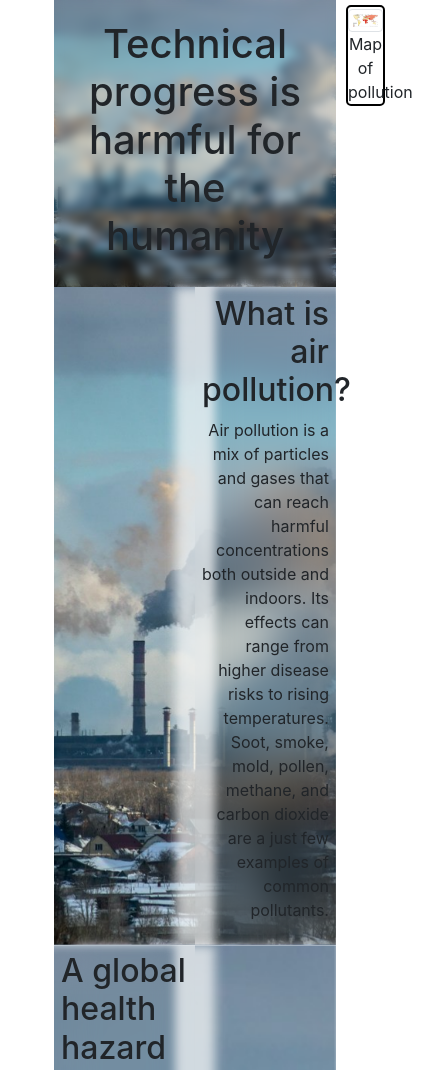
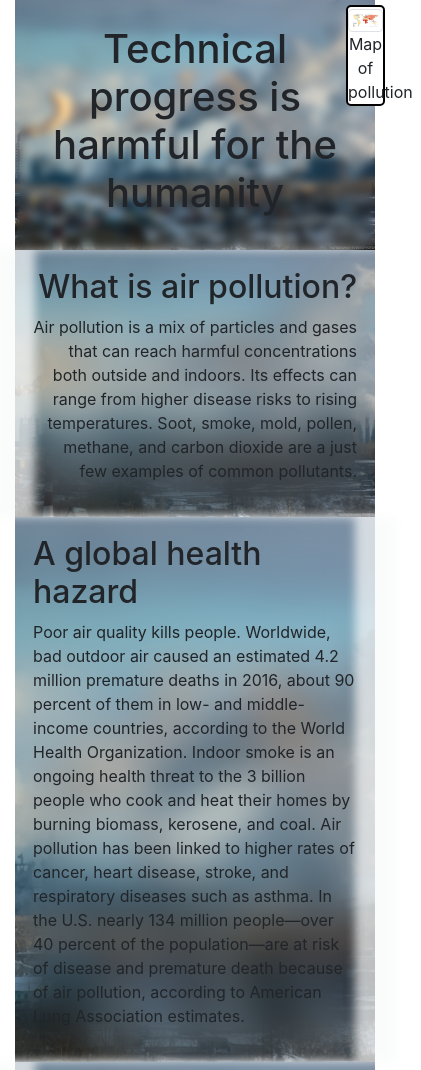
Before and after one commit to N777/Eng, a plain HTML site: page index.html in a window 390 px wide. Shown: the top 1070 px of the page, 421 px wide, since content can reach past the window. Drawn offline with Linux system fonts and the light colour scheme.

Commit message:
Add files via upload

```diff
--- a/css/style.css
+++ b/css/style.css
@@ -52,6 +52,7 @@
   align-items: stretch;
 }
 .map{
+  background-color: white;
   border: 2px solid black;
   border-radius: 5px;
   text-align: center;
@@ -76,3 +77,16 @@
 .footer > p {
   margin-block-end: 0.5em;
 }
+@media screen and (max-width: 900px){
+  .container{
+    max-width: 100%;
+  }
+  .tleft{
+
+    width: 100%;
+    box-shadow: black;
+  }
+  .tright{
+    width: 100%;
+  }
+}
```
